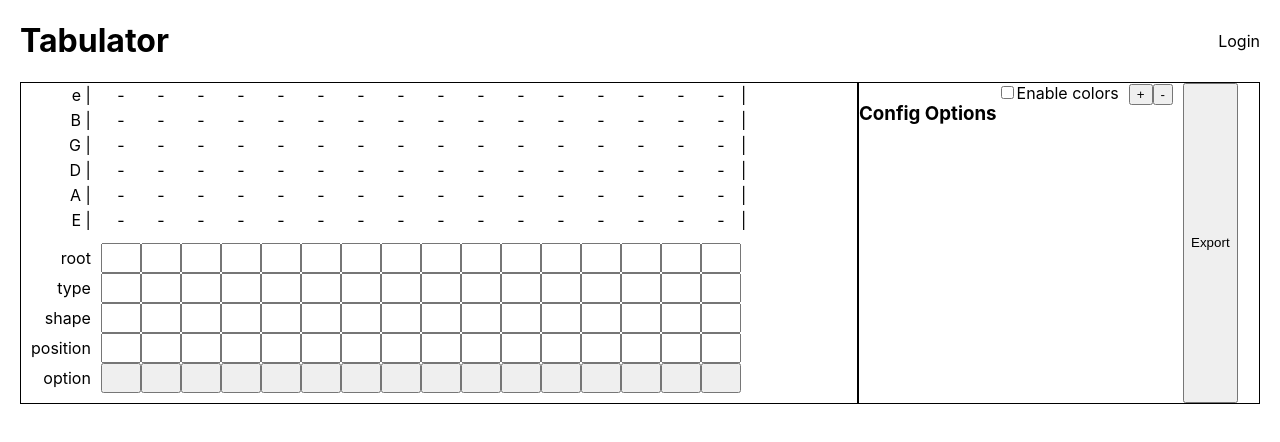
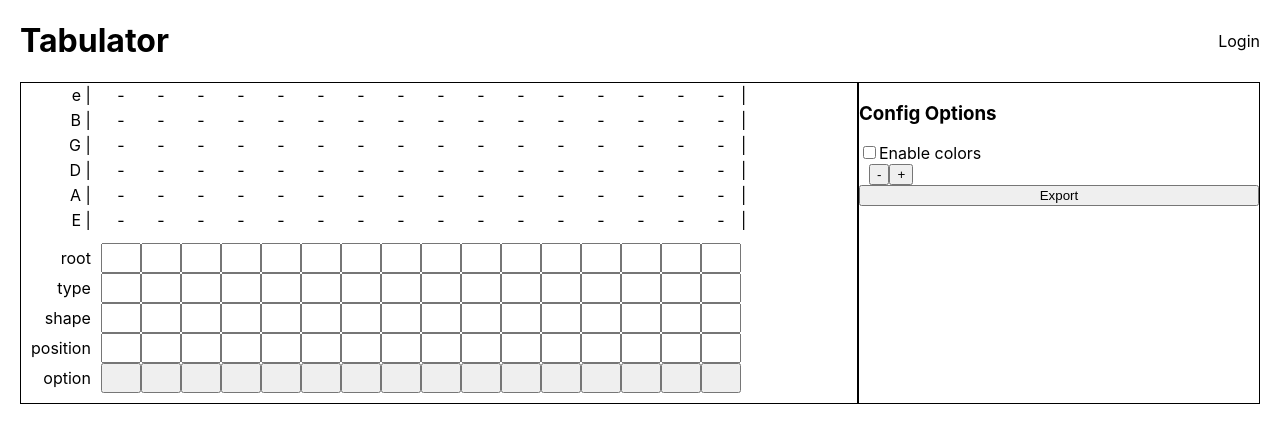
Before and after one commit to milmd90/mattdeanmiller, a React (Create React App) app: page / in a window 1280 px wide. Shown: the top 442 px of the page. Built offline with nearby package versions, Linux system fonts and the light colour scheme.

Commit message:
fix add/remove col buttons

```diff
--- a/src/components/App.css
+++ b/src/components/App.css
@@ -107,6 +107,7 @@ input {
 
 .menu {
   display: flex;
+  flex-direction: column;
   flex: 0 0 auto;
   border: 1px solid black;
   width: 400px;
--- a/src/components/calculator/Calculator.tsx
+++ b/src/components/calculator/Calculator.tsx
@@ -26,7 +26,7 @@ function Calculator() {
       <Menu
         downloadTab={downloadTab}
         addColumn={() => setNumColumns(numColumns+1)}
-        removeColumn={() => setNumColumns(numColumns+1)}
+        removeColumn={() => setNumColumns(numColumns-1)}
       />
     </div>
   );
--- a/src/components/calculator/NumChordButtons.tsx
+++ b/src/components/calculator/NumChordButtons.tsx
@@ -11,8 +11,8 @@ function NumChordButtons(props: {
   return (
 
     <div className="set-num-columns">
+      <button onClick={removeColumn}>-</button>
       <button onClick={addColumn}>+</button>
-      <button onClick={removeColumn}>-</button>
     </div>
   );
 }
```
